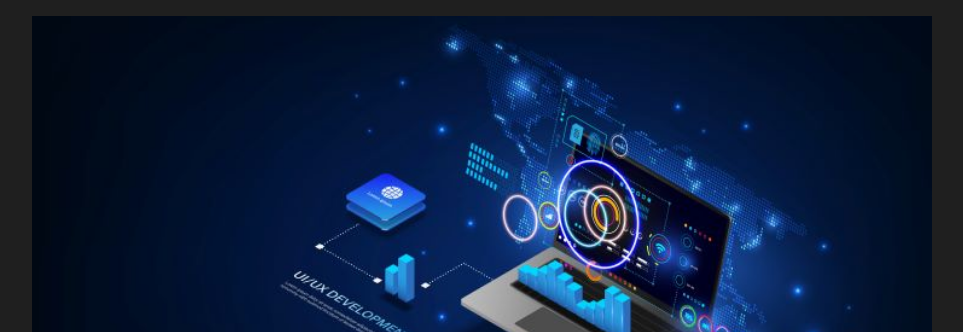
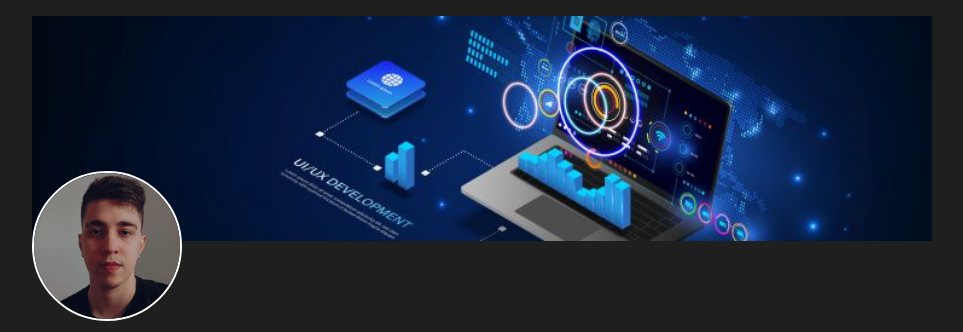
Before and after one commit to brittola/pagina-pessoal, a plain HTML site: page index.html in a window 1280 px wide. Shown: the top 332 px of the page, without its empty margins (158-1121 px from the left). Drawn offline with Linux system fonts and the light colour scheme.

Commit message:
change banner styles

```diff
--- a/style.css
+++ b/style.css
@@ -19,7 +19,7 @@ div.container {
 
 img.banner {
     width: 100%;
-    aspect-ratio: 2 / 1;
+    aspect-ratio: 4 / 1;
     object-fit: cover;
     margin-bottom: -75px;
 }
```
